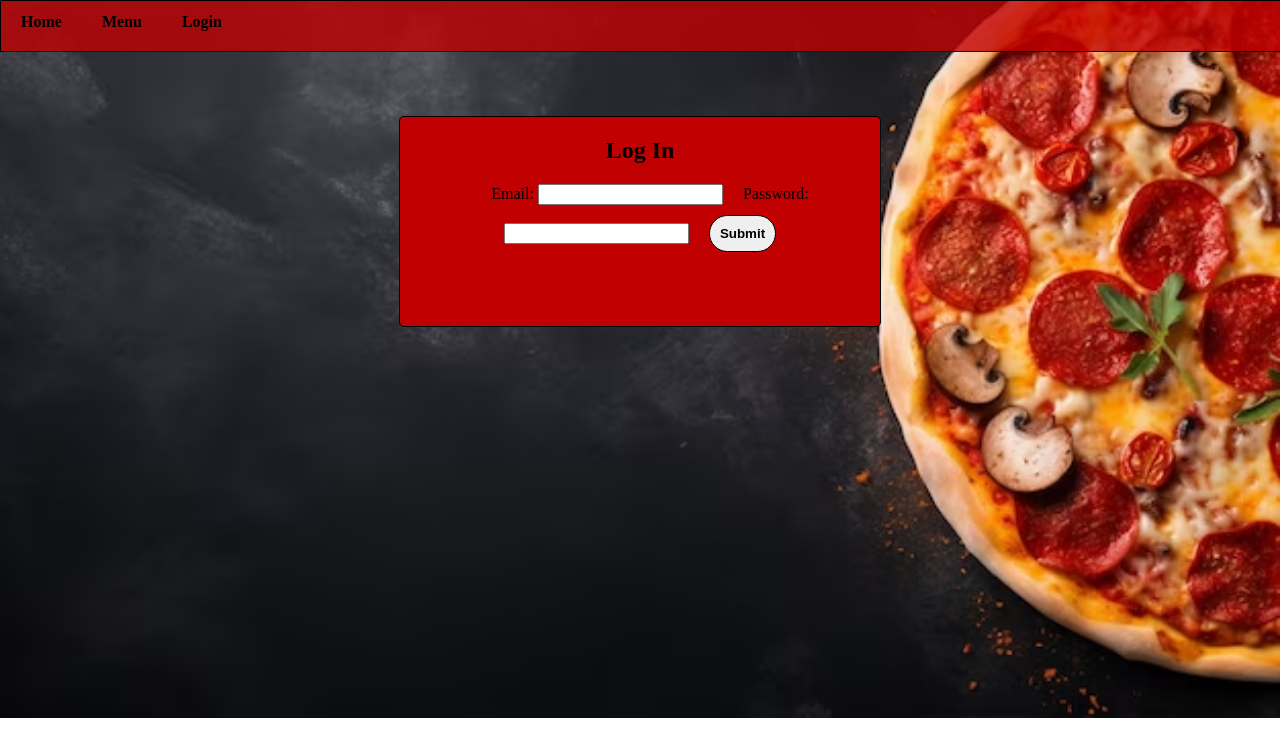
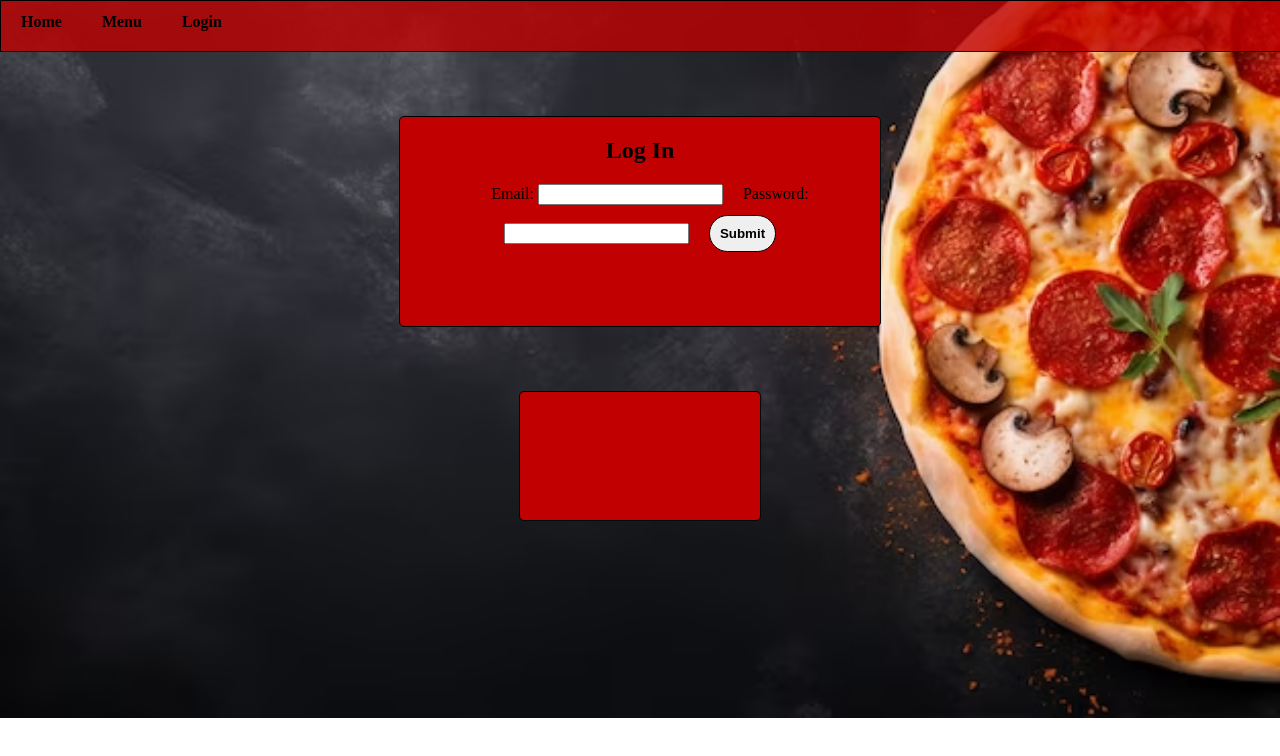
Before and after one commit to CodeQueen21/Capestone, a React (Vite) app in the folder Capstone/: page /login in a window 1280 px wide. Shown: the top 756 px of the page. Built offline with nearby package versions, Linux system fonts and the light colour scheme; no server answers; the HTML template or start-up script is replaced by a standard one.

Commit message:
styled error message

```diff
--- a/Capstone/src/components/Account.jsx
+++ b/Capstone/src/components/Account.jsx
@@ -1,7 +1,7 @@
 import { useEffect, useState } from "react";
 
 export default function Account({ token }) {
-  const [user, setUser] = useState("");
+  const [user, setUser] = useState(null);
   const [error, setError] = useState("");
 
   const fetchUserDetails = async () => {
@@ -28,7 +28,7 @@ export default function Account({ token }) {
   }, [token]);
 
   if (!token) {
-    return <p>Please log in to view this page.</p>;
+    return <p class="errorMessage">Please log in to view this page.</p>;
   }
 
   if (error) {
@@ -36,7 +36,7 @@ export default function Account({ token }) {
   }
 
   if (!user) {
-    return <p>this user does not exist</p>;
+    return <p class="errorMessage">this user does not exist</p>;
   }
   return (
     <>
--- a/Capstone/src/index.css
+++ b/Capstone/src/index.css
@@ -118,6 +118,16 @@ span {
   margin: 5% auto;
 }
 
+#register-container {
+  text-align: center;
+  background-color: rgb(193, 1, 1);
+  width: 15rem;
+  height: 8rem;
+  margin: 5% auto;
+  border: 1px black solid;
+  border-radius: 5px;
+}
+
 #registerForm,
 #loginForm {
   background-color: rgb(193, 1, 1);
@@ -141,9 +151,15 @@ span {
 #account {
   height: 15rem;
   width: 30rem;
-  margin: 0 auto;
+  margin: 10% auto;
   background-color: rgb(193, 1, 1);
   text-align: center;
   border: black solid 1px;
   border-radius: 5px;
 }
+
+.errorMessage {
+  color: white;
+  text-align: center;
+  margin-top: 20%;
+}
```
